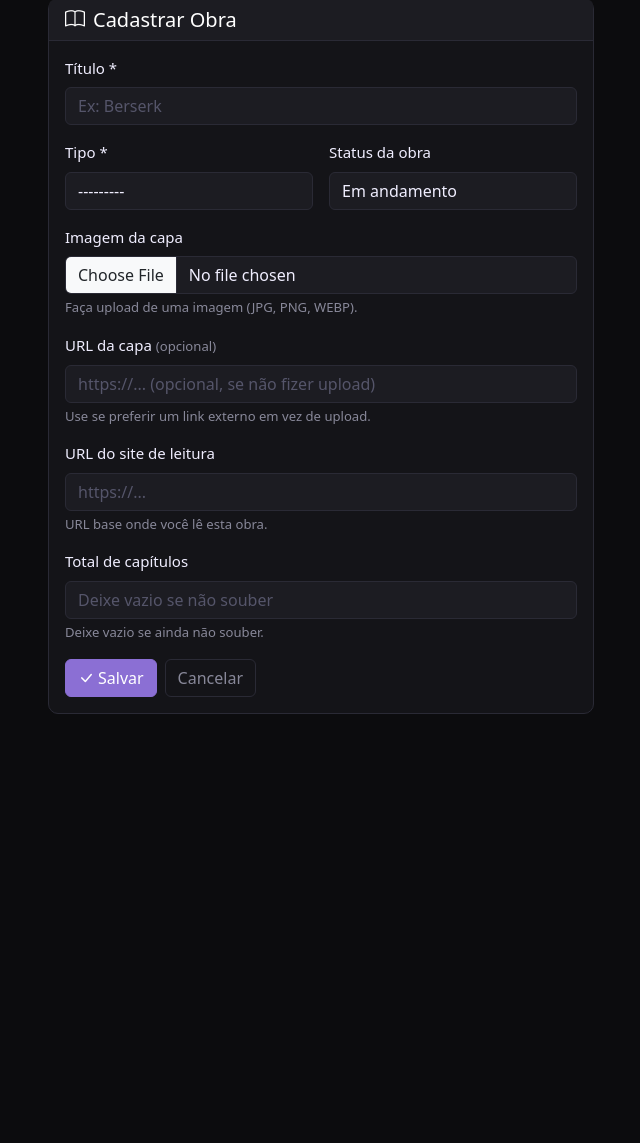
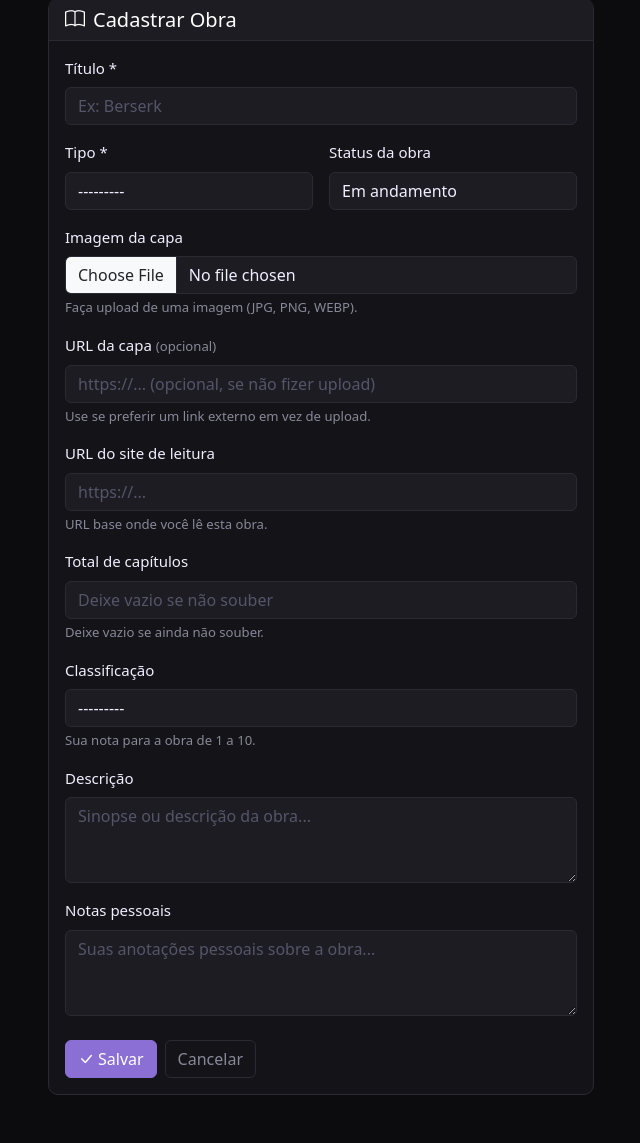
Before and after one commit to wesurex/marca-paginas, a Django app: page /obras/criar/ in a window 1280 px wide. Shown: the part 120-1263 px from the top of the page, without its empty margins (319-959 px from the left). Before the commit the page ends 834 px from the top, so only its background shows below. Run offline with Django 5.2, Linux system fonts and the light colour scheme; data that the repository does not hold is empty.

Commit message:
Adiciona descrição, notas e classificação (1-10) na obra
Co-Authored-By: Claude Sonnet 4.6 <noreply@anthropic.com>

```diff
--- a/core/forms.py
+++ b/core/forms.py
@@ -5,7 +5,7 @@ from .models import Obra, ProgressoLeitura, Genero
 class ObraForm(forms.ModelForm):
     class Meta:
         model = Obra
-        fields = ['titulo', 'tipo', 'capa', 'capa_url', 'site_base_url', 'total_capitulos', 'status_obra']
+        fields = ['titulo', 'tipo', 'capa', 'capa_url', 'site_base_url', 'total_capitulos', 'status_obra', 'classificacao', 'descricao', 'notas']
         widgets = {
             'titulo': forms.TextInput(attrs={'class': 'form-control', 'placeholder': 'Ex: Berserk'}),
             'tipo': forms.Select(attrs={'class': 'form-select'}),
@@ -14,6 +14,9 @@ class ObraForm(forms.ModelForm):
             'site_base_url': forms.URLInput(attrs={'class': 'form-control', 'placeholder': 'https://...'}),
             'total_capitulos': forms.NumberInput(attrs={'class': 'form-control', 'placeholder': 'Deixe vazio se não souber'}),
             'status_obra': forms.Select(attrs={'class': 'form-select'}),
+            'classificacao': forms.Select(attrs={'class': 'form-select'}),
+            'descricao': forms.Textarea(attrs={'class': 'form-control', 'rows': 3, 'placeholder': 'Sinopse ou descrição da obra...'}),
+            'notas': forms.Textarea(attrs={'class': 'form-control', 'rows': 3, 'placeholder': 'Suas anotações pessoais sobre a obra...'}),
         }
 
 
--- a/core/models.py
+++ b/core/models.py
@@ -35,6 +35,10 @@ class Obra(models.Model):
     site_base_url = models.URLField(blank=True, verbose_name='URL do site')
     total_capitulos = models.PositiveIntegerField(null=True, blank=True, verbose_name='Total de capítulos')
     status_obra = models.CharField(max_length=20, choices=STATUS_OBRA_CHOICES, default='em_andamento', verbose_name='Status da obra')
+    descricao = models.TextField(blank=True, verbose_name='Descrição')
+    notas = models.TextField(blank=True, verbose_name='Notas pessoais')
+    classificacao = models.PositiveSmallIntegerField(null=True, blank=True, verbose_name='Classificação',
+        choices=[(i, f'{i}/10') for i in range(1, 11)])
     generos = models.ManyToManyField(Genero, blank=True, verbose_name='Gêneros')
     created_at = models.DateTimeField(auto_now_add=True)
     updated_at = models.DateTimeField(auto_now=True)
--- a/core/templates/core/obras/form.html
+++ b/core/templates/core/obras/form.html
@@ -67,6 +67,22 @@
             <div class="form-text text-muted">Deixe vazio se ainda não souber.</div>
           </div>
 
+          <div class="mb-3">
+            <label class="form-label">Classificação</label>
+            {{ form.classificacao }}
+            <div class="form-text">Sua nota para a obra de 1 a 10.</div>
+          </div>
+
+          <div class="mb-3">
+            <label class="form-label">Descrição</label>
+            {{ form.descricao }}
+          </div>
+
+          <div class="mb-4">
+            <label class="form-label">Notas pessoais</label>
+            {{ form.notas }}
+          </div>
+
           <div class="d-flex gap-2">
             <button type="submit" class="btn btn-primary">
               <i class="bi bi-check-lg me-1"></i>Salvar
```
Also changed, not shown: core/migrations/0003_obra_descricao_obra_notas.py (added), core/migrations/0004_obra_classificacao.py (added).
